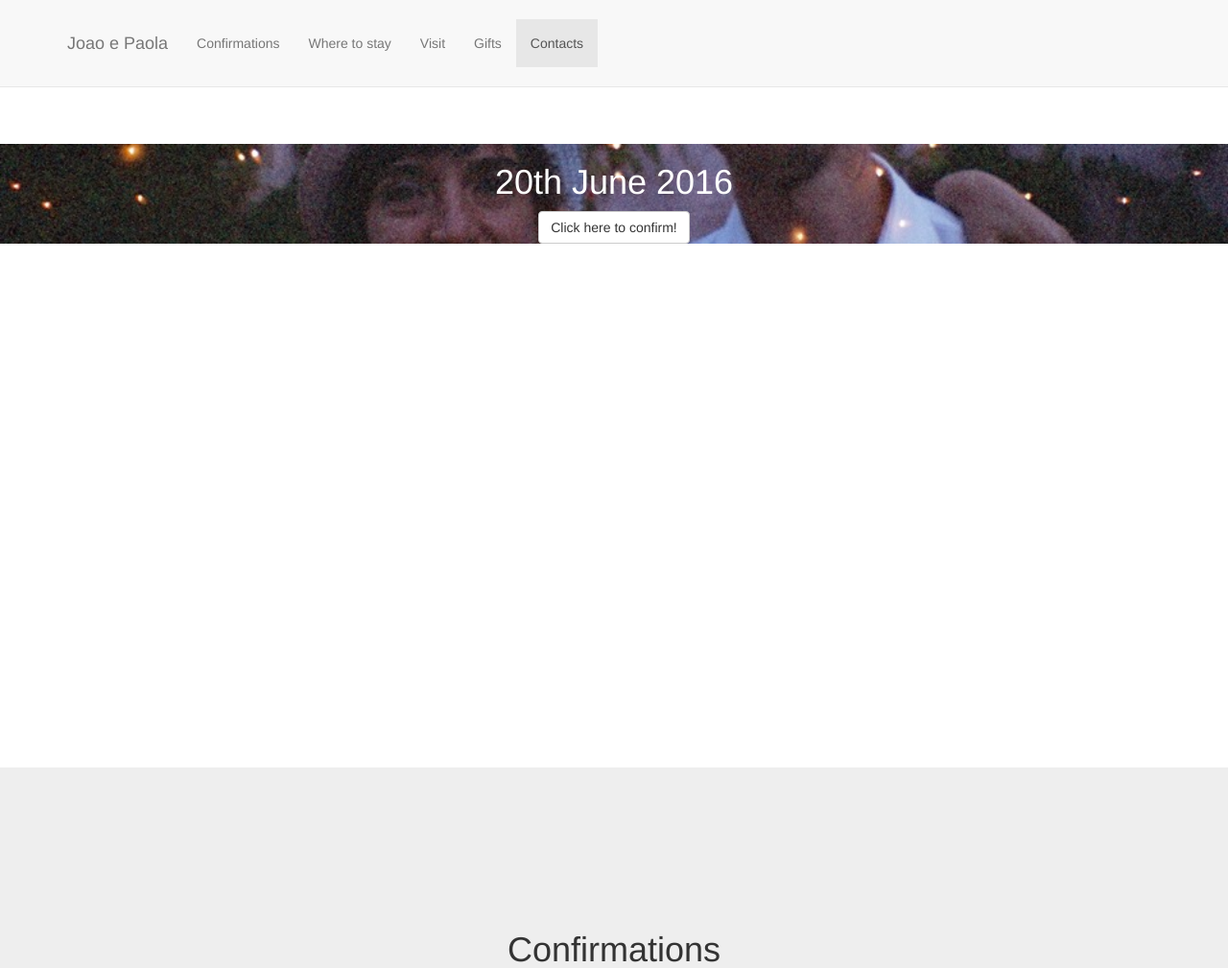
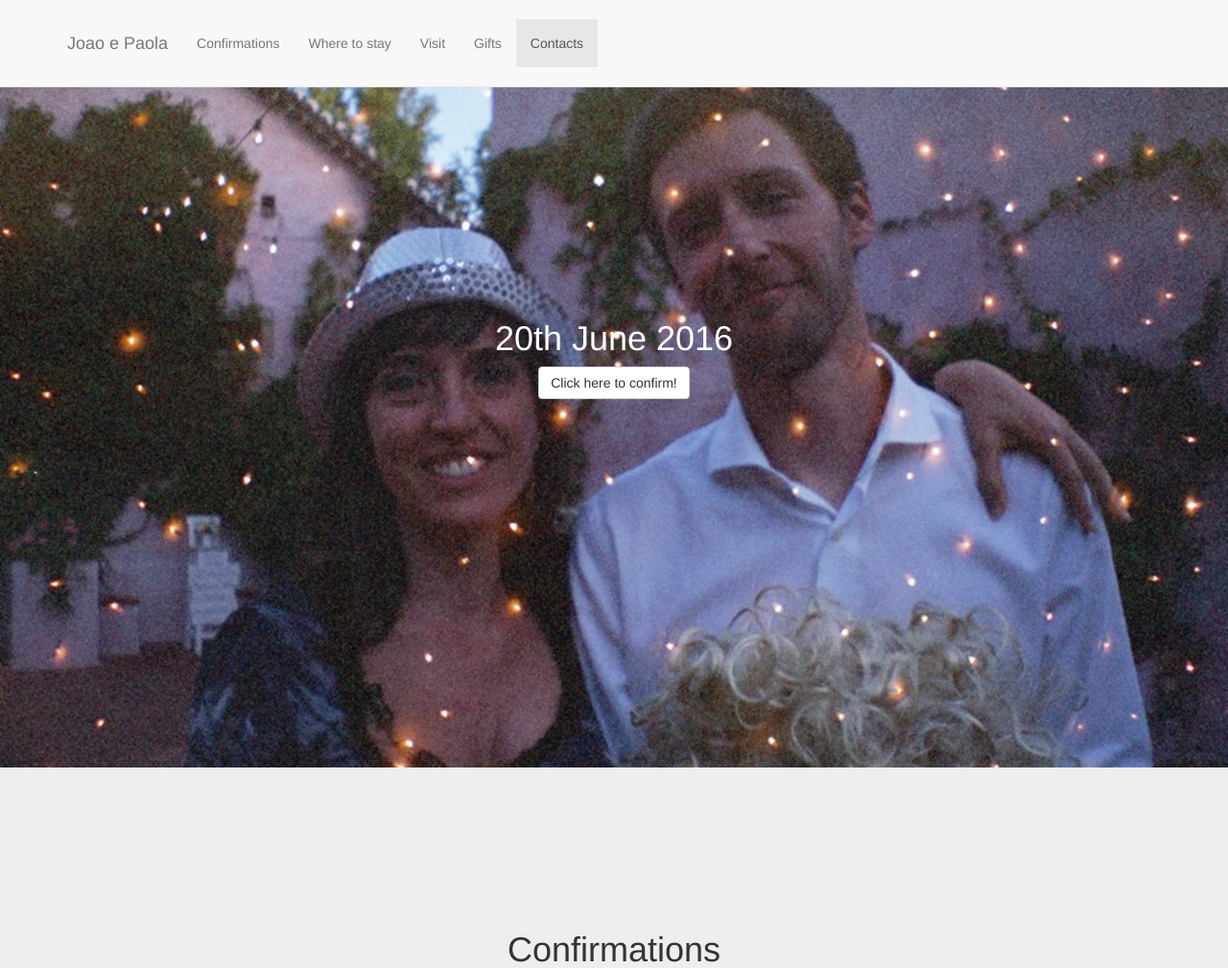
Before and after one commit to j1fig/wedding, a Django app: page / in a window 1280 px wide. Shown: the top 1009 px of the page at 96% size. Run offline with Django 3.2, Linux system fonts and the light colour scheme; some libraries are stand-ins or nearby versions.

Commit message:
fixed background image container

```diff
--- a/home/static/home/css/home.css
+++ b/home/static/home/css/home.css
@@ -27,11 +27,19 @@ html {
     }
 }
 
+#intro {
+    padding: 0;
+}
 
 .intro-container {
     background:  url("/static/home/img/lomo.jpg") center center no-repeat;
     background-size: cover;
     color: white;
+    height: 100%;
+}
+
+.intro-container .row {
+    padding-top: 25%;
 }
 
 .odd-section {
```
Also changed, not shown: 1 other file.
